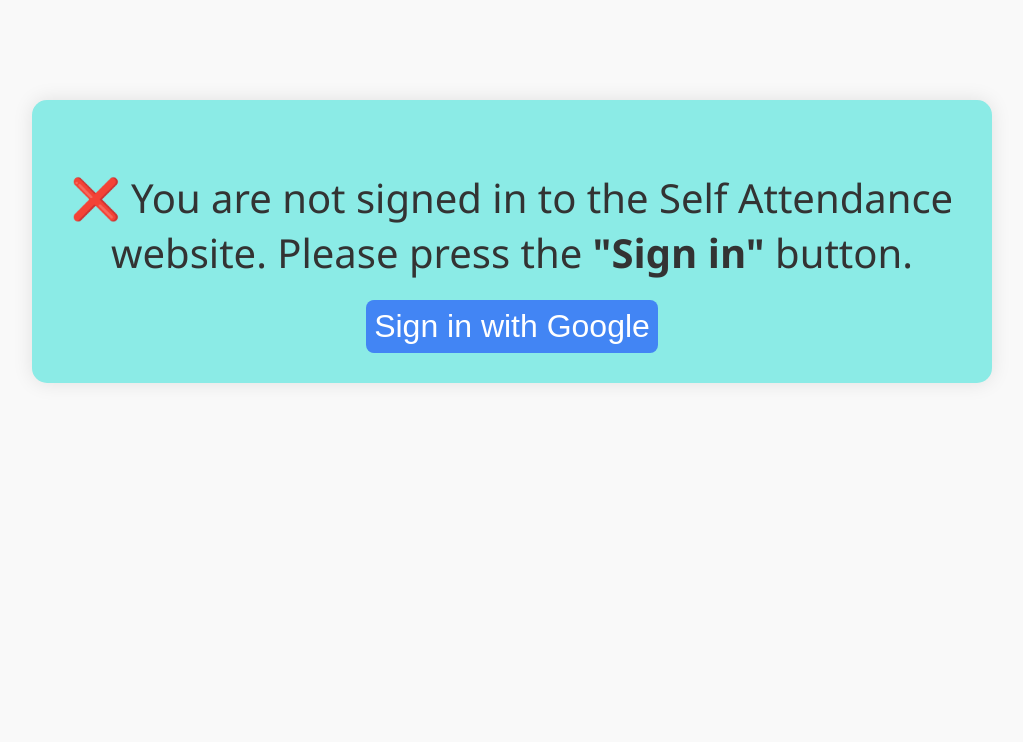
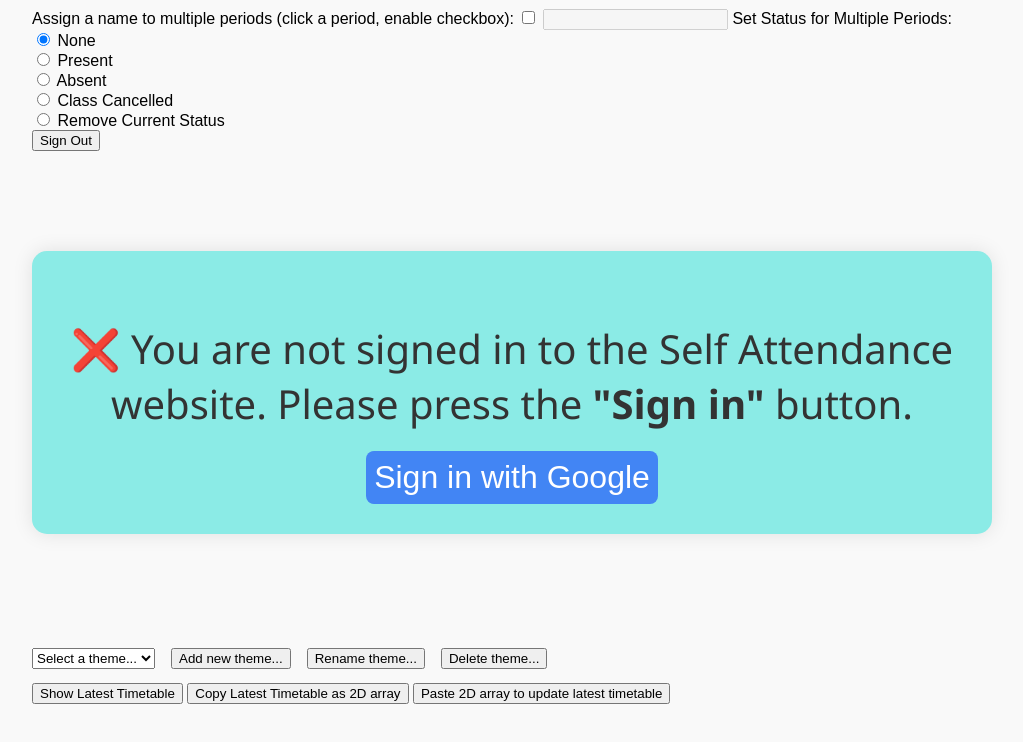
Before and after one commit to Prajwal-2504/Prajwal-2504, a plain HTML site: page index.html in a window 1280 px wide. Shown: the whole page, without its empty margins (138-1161 px from the left). Drawn offline with Linux system fonts and the light colour scheme; no server answers.

Commit message:
Mega Update in index.html

```diff
--- a/index.html
+++ b/index.html
@@ -7,22 +7,63 @@
         <link rel="stylesheet" href="style.css">
         <link rel="icon" type="image/png" href="prajwal.png">
     </head>
-    <body id="mainid">
-        <h1 id="theme"></h1>
-        <div id="first-time-sign-in"></div>
-        <div id="first-time"></div>
+    <body>
+        <div id="navbar">
+            <h2 id="theme"></h2>
+            <label for="cpn" class="common-period-name" id="label">Assign a name to multiple periods (click a period, enable checkbox):</label>
+            <input type="checkbox" id="myCheckbox">
+            <input type="text" id="cpn" class="common-period-name" disabled="true">
+            <label for="status" class="stt">Set Status for Multiple Periods:</label>
+            <div id="status" class="stt">
+                <label><input type="radio" name="status" value="" checked> None</label><br>
+                <label><input type="radio" name="status" value="Present"> Present</label><br>
+                <label><input type="radio" name="status" value="Absent"> Absent</label><br>
+                <label><input type="radio" name="status" value="no-class"> Class Cancelled</label><br>
+                <label><input type="radio" name="status" value="remove"> Remove Current Status</label>
+            </div>
+            <button class="sign-out-btn" onclick="auth.signOut()">Sign Out</button>
+        </div>
+        <div id="first-time-sign-in">
+            <p>❌ You are not signed in to the Self Attendance website. Please press the <strong>"Sign in"</strong> button.</p>
+            <button id="loginBtn" onclick="login()">Sign in with Google</button>
+        </div>
+        <div id="first-time" style="display: none;"></div>
         <table>
             <tbody id="table-container"></tbody>
         </table>
-        <button onclick="createWeeklyTables(updateSubjectsInTimetable());scrollToButtonWithOffset(this);"
-        id="add-week-btn">Add New Week</button>
-        <div id="first-time-date"></div><br>
+        <div id="most_important">
+            <div id="themes-section" style="display: flex; gap: 16px; margin-top: 14px; margin-bottom: 14px;">
+                <select id="themeDropdown" onchange="MainThemeFunc(1)">
+                    <option value="">Select a theme...</option>
+                </select>
+                <button class="themeclass" onclick="MainThemeFunc(2)">Add new theme...</button>
+                <button class="themeclass" onclick="MainThemeFunc(3)">Rename theme...</button>
+                <button class="themeclass" onclick="MainThemeFunc(4)">Delete theme...</button>
+            </div>
+            <button onclick="createWeeklyTables(convertlatestTo2DArray(),findNextMonday());scrollToButtonWithOffset(this);" id="add-week-btn" style="margin-bottom: 16px;">Add New Week</button>
+            <button onclick="showlatest();" id="show-latest-btn" style="margin-bottom: 16px;">Show Latest Timetable</button>
+            <button onclick="copylatest();" id="copy-latest-btn" style="margin-bottom: 16px;">Copy Latest Timetable as 2D array</button>
+            <button onclick="pastelatest();" id="paste-latest-btn" style="margin-bottom: 16px;">Paste 2D array to update latest timetable</button>
+            <table id="latest-timetable" style="display: none; width: 100%;">
+                <h3 id="latest_timetable_heading" style="display: none;">Using latest timetable:</h3>
+                <thead><tr><th>Day</th><th>1</th><th>2</th><th>3</th><th>4</th><th>5</th><th>6</th><th>7</th><th>8</th></tr></thead>
+                <tbody>
+                    <tr><th>Monday</th><td contenteditable="true"></td><td contenteditable="true"></td><td contenteditable="true"></td><td contenteditable="true"></td><td contenteditable="true"></td><td contenteditable="true"></td><td contenteditable="true"></td><td contenteditable="true"></td></tr>
+                    <tr><th>Tuesday</th><td contenteditable="true"></td><td contenteditable="true"></td><td contenteditable="true"></td><td contenteditable="true"></td><td contenteditable="true"></td><td contenteditable="true"></td><td contenteditable="true"></td><td contenteditable="true"></td></tr>
+                    <tr><th>Wednesday</th><td contenteditable="true"></td><td contenteditable="true"></td><td contenteditable="true"></td><td contenteditable="true"></td><td contenteditable="true"></td><td contenteditable="true"></td><td contenteditable="true"></td><td contenteditable="true"></td></tr>
+                    <tr><th>Thursday</th><td contenteditable="true"></td><td contenteditable="true"></td><td contenteditable="true"></td><td contenteditable="true"></td><td contenteditable="true"></td><td contenteditable="true"></td><td contenteditable="true"></td><td contenteditable="true"></td></tr>
+                    <tr><th>Friday</th><td contenteditable="true"></td><td contenteditable="true"></td><td contenteditable="true"></td><td contenteditable="true"></td><td contenteditable="true"></td><td contenteditable="true"></td><td contenteditable="true"></td><td contenteditable="true"></td></tr>
+                </tbody>
+            </table>
+            <div id="first-time-date"></div><br>
+        </div>
         <div id="lets-do-it">
-            <button id="attendance-btn" onclick="updateAttendanceStats()">Update Attendance and Display</button>
             <br>
-            <button onclick="SaveData(convertWeekTablesToStatus());" id="saved-btn">Save Data</button>
+            <button onclick="openPopup()" id="popup-btn">Show and restore deleted dates</button><br>
+            <button id="saved-btn" onclick="SaveData(finalizedata())">Save Data</button><br>
+            <button id="attendance-btn" onclick="updateAttendanceStats(1)">Display Attendance</button>
             <button onclick="downloadAsJSON();" id="download-btn">Download Data as JSON FILE(optional)</button>
-            <input type="file" id="file_input_always"><br><br>
+            <input type="file" id="file_input_always" onchange="file_input_always_func(event)"><br><br>
             <div id="period-container"></div>
             <div id="attendance-display-section"></div>
         </div>
```
